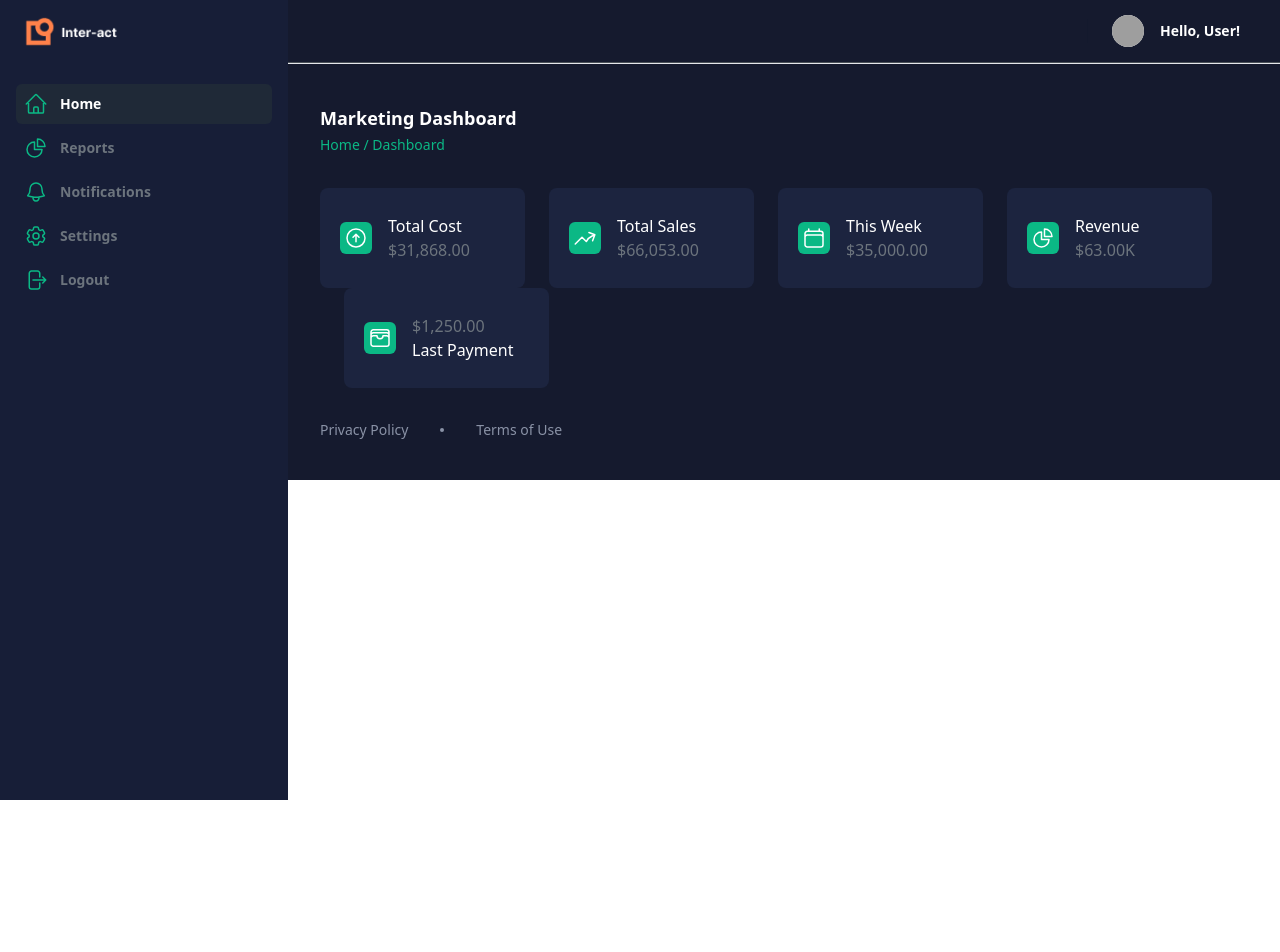
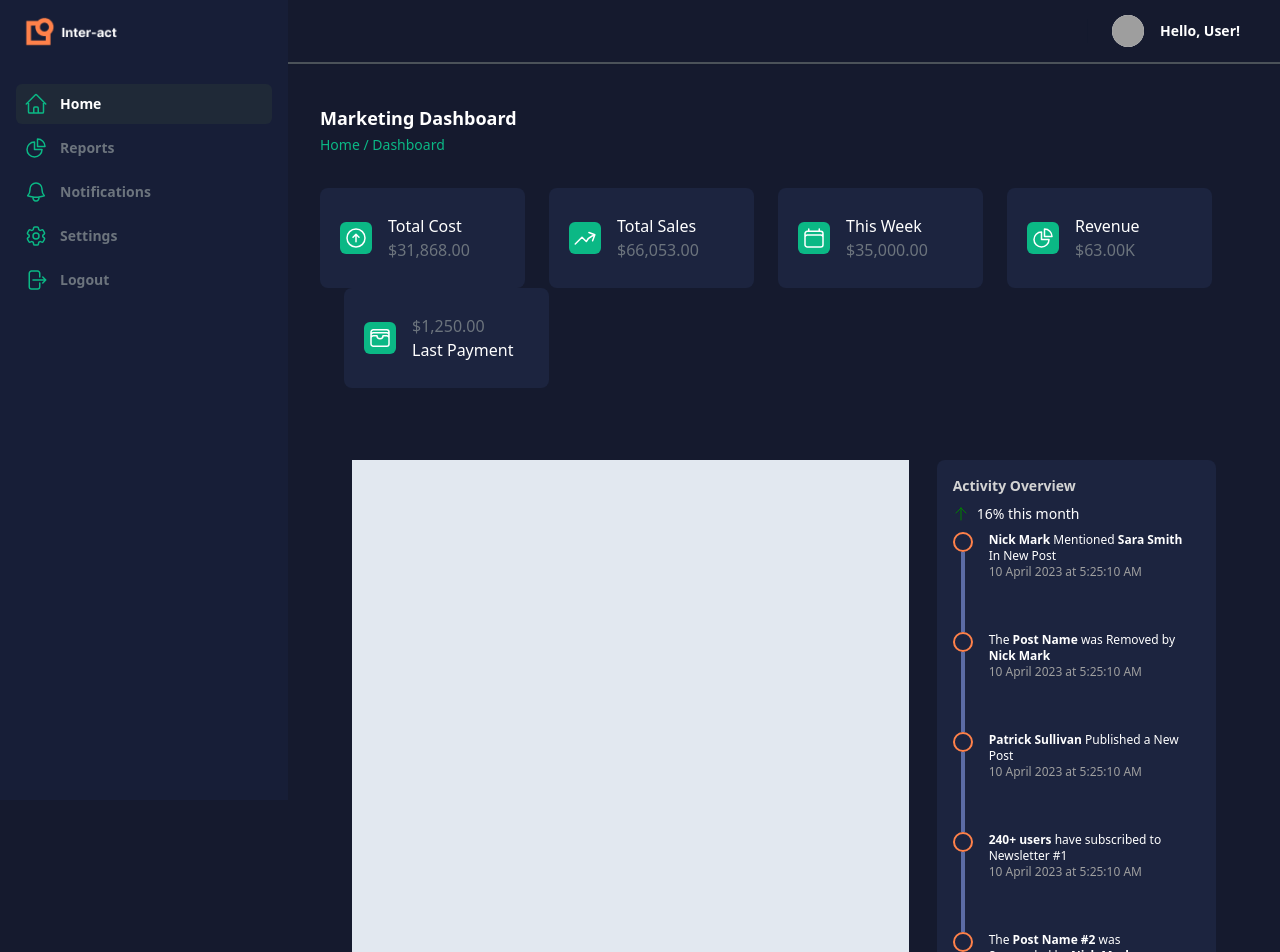
Before and after one commit to risangdevs/simple-dashboard, a React (Vite) app: page / in a window 1280 px wide. Shown: the top 952 px of the page. Before the commit the page ends 800 px from the top, so only its background shows below. Built offline with nearby package versions, Linux system fonts and the light colour scheme; grey boxes are pictures that could not be loaded.

Commit message:
activity overview finished

```diff
--- /dev/null
+++ b/src/components/ActivityOverview.tsx
@@ -0,0 +1,34 @@
+import { ArrowDownIcon, ArrowUpIcon } from "@heroicons/react/24/outline";
+import { activity } from "../types";
+import { ActivityTimeline } from "./ActivityTimeline";
+interface ActivityOverviewProps {
+  activity: activity;
+}
+export const ActivityOverview: React.FC<ActivityOverviewProps> = ({
+  activity,
+}) => {
+  return (
+    <div className="h-[600px] w-1/3 px-4 rounded-lg space-y-2 bg-[#1C243F]">
+      <h3 className="text-[#D3D3D3] font-bold text-sm mt-4">
+        Activity Overview
+      </h3>
+      <div className="flex space-x-2 items-center">
+        <div className="w-4 h-4">
+          {activity.trend === "increase" ? (
+            <ArrowUpIcon color="green" />
+          ) : (
+            <ArrowDownIcon color="red" />
+          )}
+        </div>
+        <span className="text-white text-sm">
+          {activity.trendValue} this month
+        </span>
+      </div>
+      <div>
+        {activity &&
+          activity.data &&
+          activity.data.map((e, i) => <ActivityTimeline data={e} key={i} />)}
+      </div>
+    </div>
+  );
+};
--- /dev/null
+++ b/src/components/ActivityTimeline.tsx
@@ -0,0 +1,77 @@
+import { activityData } from "../types";
+
+interface ActivityTimelineProps {
+  data: activityData;
+}
+interface ActionMapperProps {
+  data: activityData;
+}
+const ActionMapper: React.FC<ActionMapperProps> = ({ data }) => {
+  switch (data.action) {
+    case "mentioned":
+      return (
+        <p className="font-normal text-white text-xs">
+          <span className="font-semibold text-white text-xs">{data.actor}</span>{" "}
+          Mentioned{" "}
+          <span className="font-semibold text-white text-xs">
+            {data.object}
+          </span>{" "}
+          In New Post
+        </p>
+      );
+    case "subscribed":
+      return (
+        <p className="font-normal text-white text-xs">
+          <span className="font-semibold text-white text-xs">{data.actor}</span>{" "}
+          have subscribed to{" "}
+          <span className="font-normal text-white text-xs">{data.object}</span>
+        </p>
+      );
+    case "published":
+      return (
+        <p className="font-normal text-white text-xs">
+          <span className="font-semibold text-white text-xs">{data.actor}</span>{" "}
+          Published a{" "}
+          <span className="font-normal text-white text-xs">{data.object}</span>
+        </p>
+      );
+    case "removed":
+      return (
+        <p className="font-normal text-white text-xs">
+          The{" "}
+          <span className="font-semibold text-white text-xs">
+            {data.object}
+          </span>{" "}
+          was Removed by{" "}
+          <span className="font-semibold text-white text-xs">{data.actor}</span>
+        </p>
+      );
+    case "suspended":
+      return (
+        <p className="font-normal text-white text-xs">
+          The{" "}
+          <span className="font-semibold text-white text-xs">
+            {data.object}
+          </span>{" "}
+          was Suspended by{" "}
+          <span className="font-semibold text-white text-xs">{data.actor}</span>
+        </p>
+      );
+    default:
+      return <p></p>;
+  }
+};
+export const ActivityTimeline: React.FC<ActivityTimelineProps> = ({ data }) => {
+  return (
+    <div className="flex">
+      <div className="w-5">
+        <div className="border-[#FF814A] bg-[#1C243F] z-50 border-2 w-5 h-5 rounded-full" />
+        <div className="bg-[#5C6CA5] w-1 h-20 mx-auto" />
+      </div>
+      <div className="px-4">
+        <ActionMapper data={data} />
+        <p className="text-xs text-[#9F9F9F] font-thin">{data.at}</p>
+      </div>
+    </div>
+  );
+};
--- /dev/null
+++ b/src/components/ChartContainer.tsx
@@ -0,0 +1,3 @@
+export const ChartContainer: React.FC<any> = () => {
+  return <div className="h-[600px] bg-slate-200 w-2/3"></div>;
+};
--- a/src/layout/Content.tsx
+++ b/src/layout/Content.tsx
@@ -1,5 +1,8 @@
+import { ActivityOverview } from "../components/ActivityOverview";
 import { Cards } from "../components/Cards";
+import { ChartContainer } from "../components/ChartContainer";
 import { Footer } from "../components/Footer";
+import { activity } from "../types";
 
 interface ContentProps {
   title: string;
@@ -117,6 +120,78 @@ const footers = [
   { label: "Privacy Policy", href: "#" },
   { label: "Terms of Use", href: "#" },
 ];
+
+const activities = {
+  trend: "increase",
+  trendValue: "16%",
+  data: [
+    {
+      actor: "Nick Mark",
+      object: "Sara Smith",
+      action: "mentioned",
+      at:
+        new Date().toLocaleDateString("en-GB", {
+          month: "long",
+          year: "numeric",
+          day: "numeric",
+        }) +
+        " at " +
+        new Date().toLocaleTimeString(),
+    },
+    {
+      actor: "Nick Mark",
+      object: "Post Name",
+      action: "removed",
+      at:
+        new Date().toLocaleDateString("en-GB", {
+          month: "long",
+          year: "numeric",
+          day: "numeric",
+        }) +
+        " at " +
+        new Date().toLocaleTimeString(),
+    },
+    {
+      actor: "Patrick Sullivan",
+      object: "New Post",
+      action: "published",
+      at:
+        new Date().toLocaleDateString("en-GB", {
+          month: "long",
+          year: "numeric",
+          day: "numeric",
+        }) +
+        " at " +
+        new Date().toLocaleTimeString(),
+    },
+    {
+      actor: "240+ users",
+      object: "Newsletter #1",
+      action: "subscribed",
+      at:
+        new Date().toLocaleDateString("en-GB", {
+          month: "long",
+          year: "numeric",
+          day: "numeric",
+        }) +
+        " at " +
+        new Date().toLocaleTimeString(),
+    },
+    {
+      actor: "Nick Mark",
+      object: "Post Name #2",
+      action: "suspended",
+      at:
+        new Date().toLocaleDateString("en-GB", {
+          month: "long",
+          year: "numeric",
+          day: "numeric",
+        }) +
+        " at " +
+        new Date().toLocaleTimeString(),
+    },
+  ],
+};
 export const Content: React.FC<ContentProps> = ({ title, breadcrumb }) => {
   return (
     <section className="container mx-auto sm:px-6 lg:px-8 py-10 bg-[#151A2E]">
@@ -125,6 +200,10 @@ export const Content: React.FC<ContentProps> = ({ title, breadcrumb }) => {
         {breadcrumb}
       </a>
       <Cards datas={datas} />
+      <div className="container mx-auto sm:px-6 lg:px-8 py-10 flex space-x-7">
+        <ChartContainer />
+        <ActivityOverview activity={activities} />
+      </div>
       <Footer footers={footers} />
     </section>
   );
--- a/src/layout/Layout.tsx
+++ b/src/layout/Layout.tsx
@@ -175,7 +175,7 @@ export const Layout: React.FC<LayoutProps> = ({ children }) => {
         </div>
 
         <div className="lg:pl-72">
-          <div className="sticky top-0 z-40 flex h-16 shrink-0 items-center border-b border-gray-200 bg-white shadow-sm ">
+          <div className="sticky top-0 z-40 flex h-16 shrink-0 items-center border-b border-[#4B5259] bg-white shadow-sm ">
             <button
               type="button"
               className="-m-2.5 p-2.5 text-gray-700 lg:hidden"
--- a/src/types/index.ts
+++ b/src/types/index.ts
@@ -1,4 +1,17 @@
-import { ReactElement, SVGProps } from "react";
+import { ReactElement } from "react";
 export type cardData = {
-    label: string, value: number, icon: (ReactElement)
+    label: string, value: number, icon: ReactElement
 }
+
+export type activity = {
+    trend: "increase" | "decrease" | string,
+    trendValue: string,
+    data: activityData[]
+}
+
+export type activityData = {
+    actor: string,
+    object: string,
+    action: string,
+    at: string
+}
```
